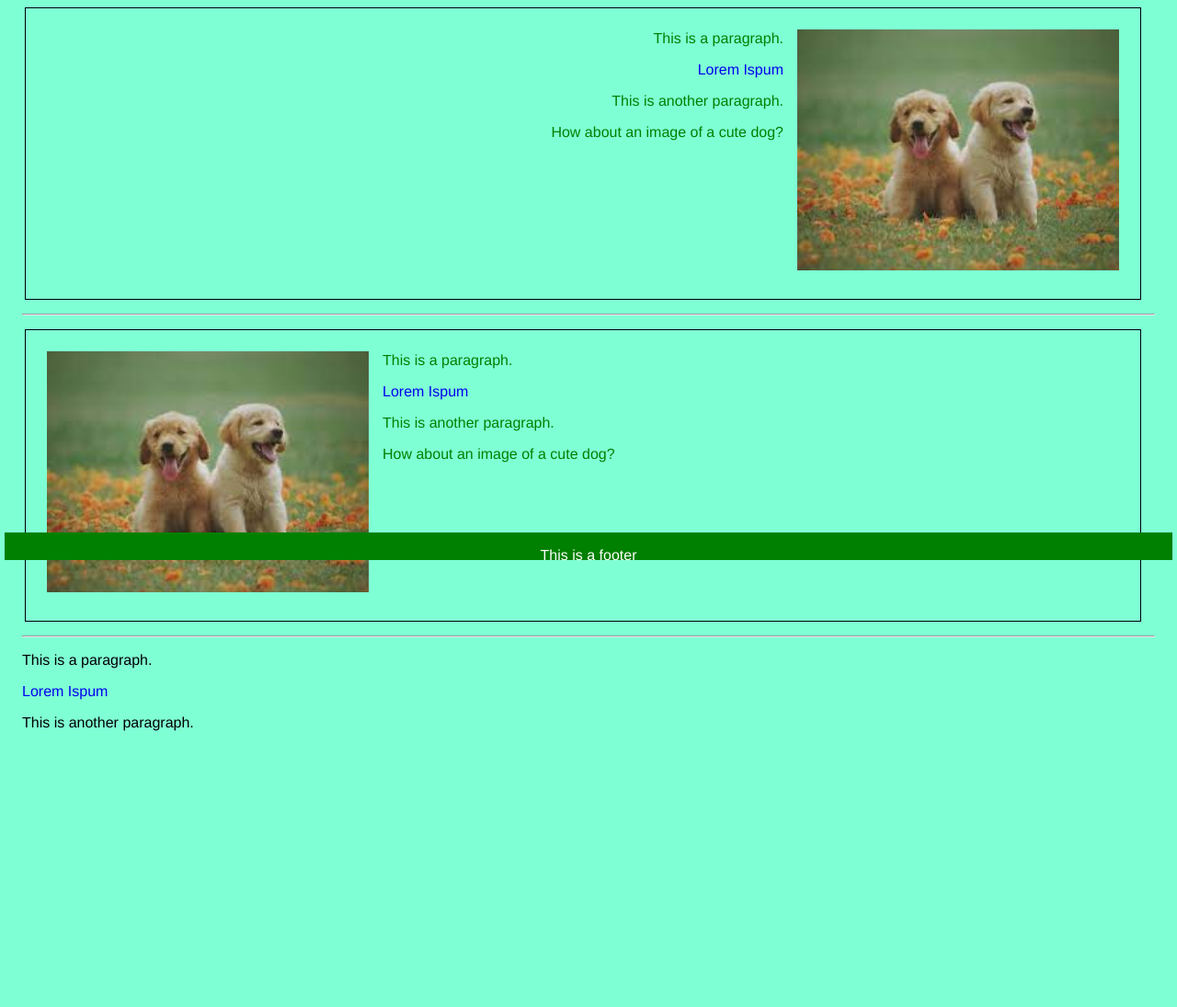
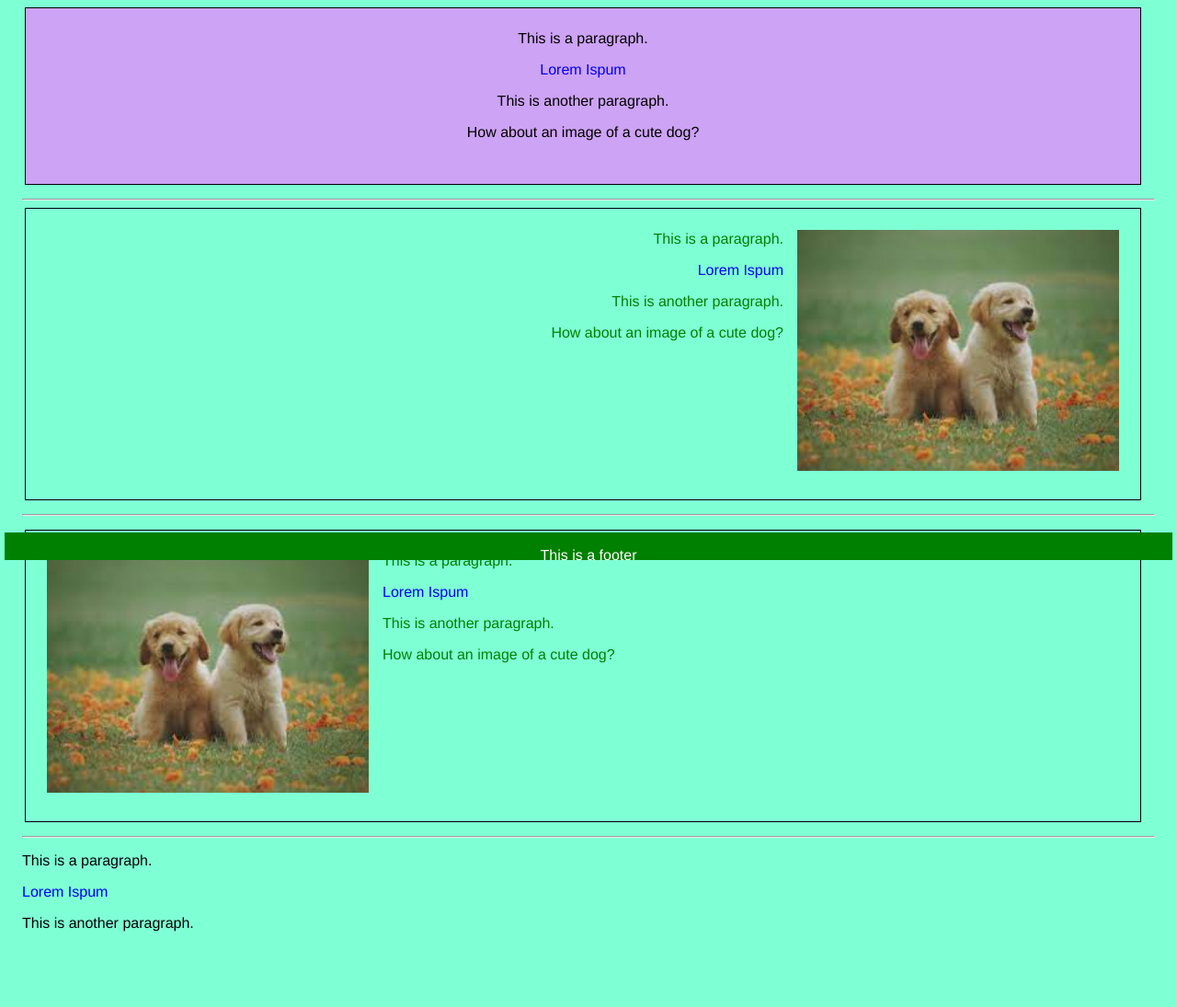
Before and after one commit to EricLindCS/CS112, a PHP site: page /html/index.html in a window 1280 px wide. Shown: the part 186-1281 px from the top of the page at 92% size. Before the commit the page ends 981 px from the top, so only its background shows below. Run offline with PHP 8.4, Linux system fonts and the light colour scheme.

Commit message:
brackets? I hardly knew her

```diff
--- a/Week 2/css/homeCSS.css
+++ b/Week 2/css/homeCSS.css
@@ -43,6 +43,16 @@ float: right;
      margin: 15px 15px 15px 15px;
 }
 
+.Section0 {
+    margin: 3px 15px 15px 3px;
+     border:1px solid black;
+    color:rgb(0, 0, 0);
+    padding:.5em;
+    text-align:center;
+    height: 175px;
+    background-color: rgb(205, 163, 245);
+}
+
 .Section1 {
     margin: 3px 15px 15px 3px;
      border:1px solid black;
--- a/Week 2/html/index.html
+++ b/Week 2/html/index.html
@@ -37,6 +37,17 @@ a:active {
     </nav>
     <hr>
 </header>
+
+<div class="Section0">
+    <p>This is a paragraph.</p>
+ <a href="https://google.com">Lorem Ispum</a>
+ <p>This is another paragraph.</p>
+
+ <p>How about an image of a cute dog?</p>
+
+</div>
+
+<hr>
 
 <div class="Section1">
 <img src="../images/index.jpg" alt="An Image" width="350" id="hp"/>
```
